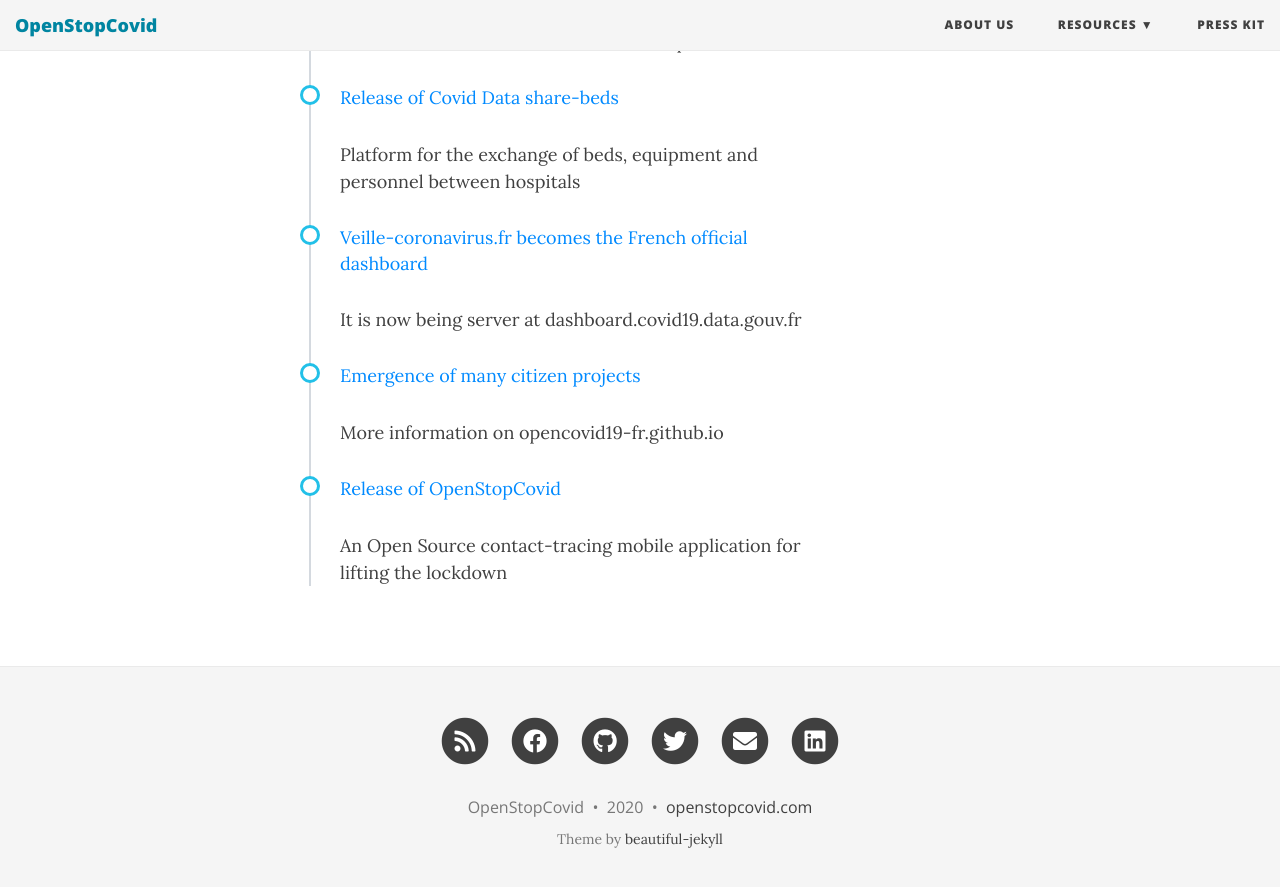
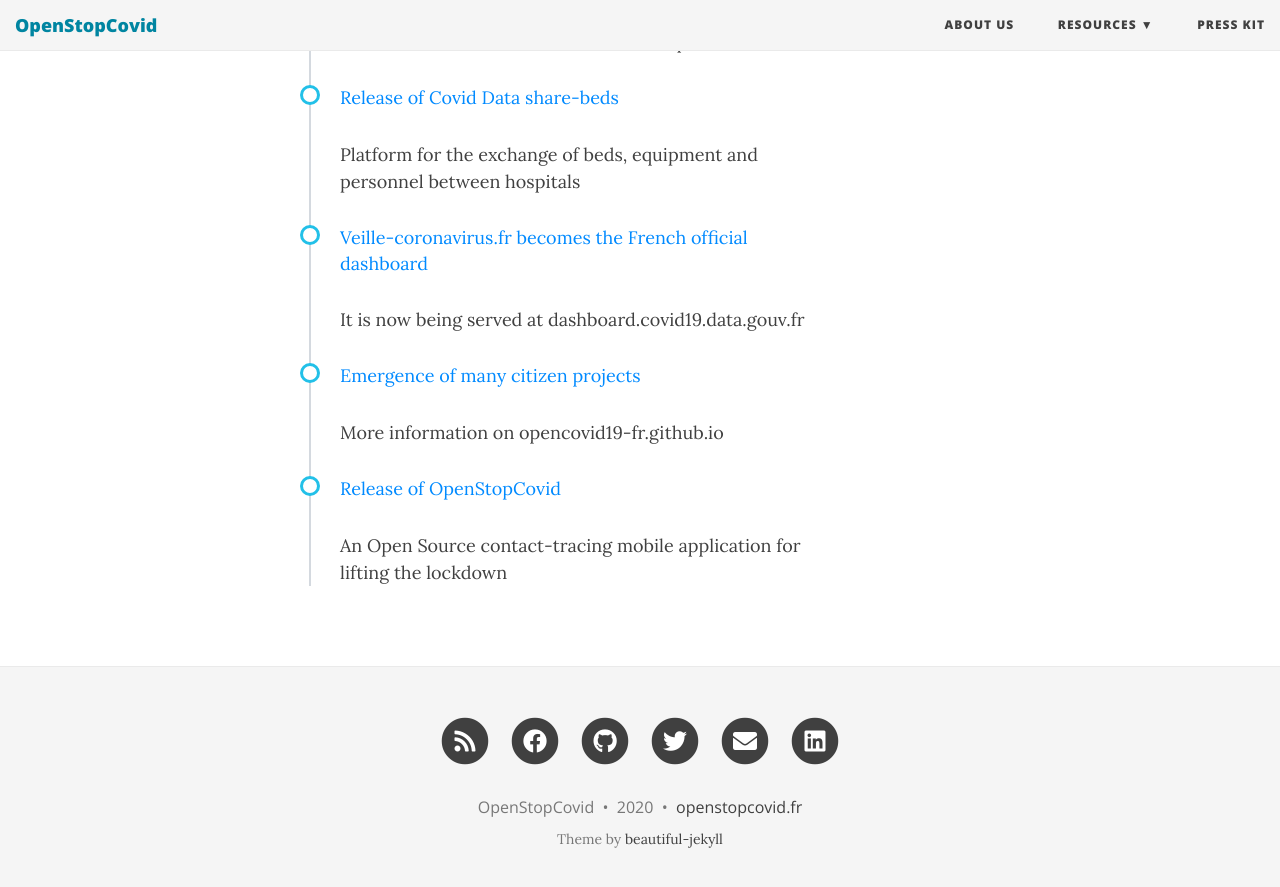
Before and after one commit to OpenStopCovid/openstopcovid.github.io, a Jekyll site: the page built from aboutus.md, in a window 1280 px wide and 900 px high, scrolled down 800 px. Shown: the top 887 px of the window. Built offline with Jekyll 4.4.1, drawn with Linux system fonts in a browser that asks for light colours; nearby versions of some CDN libraries.

Commit message:
remove typos

```diff
--- a/_config.yml
+++ b/_config.yml
@@ -82,7 +82,7 @@ share-links-active:
 
 # How to display the link to your website in the footer
 # Remove this if you don't want a link in the footer
-url-pretty: "openstopcovid.com"
+url-pretty: "openstopcovid.fr"
 
 # Create a "tags" index page and make tags on each post clickable
 link-tags: true
--- a/_includes/timeline.html
+++ b/_includes/timeline.html
@@ -63,7 +63,7 @@ ul.timeline > li:before {
 				</li>
 				<li>
 					<a href="#">Veille-coronavirus.fr becomes the French official dashboard</a>
-                    <p>It is now being server at dashboard.covid19.data.gouv.fr</p>
+                    <p>It is now being served at dashboard.covid19.data.gouv.fr</p>
 				</li>
 				<li>
 					<a href="#">Emergence of many citizen projects</a>
```
